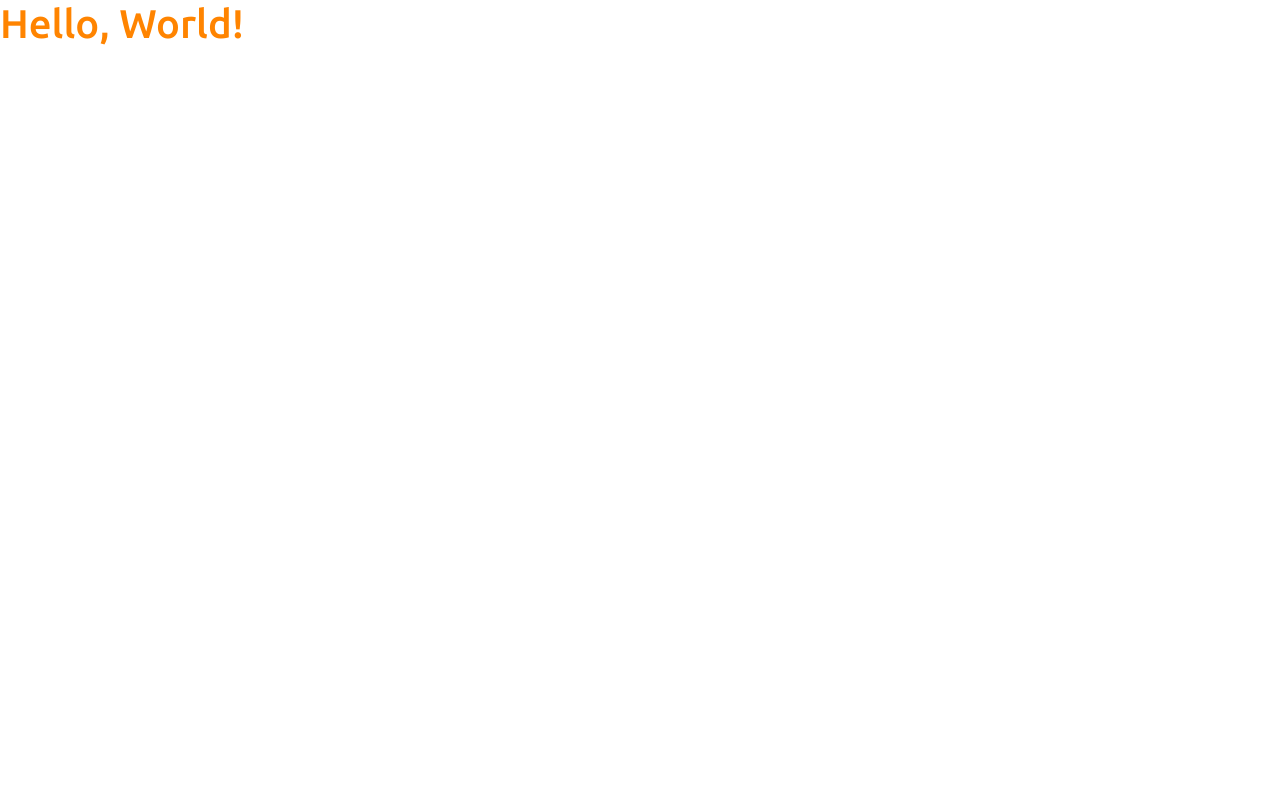
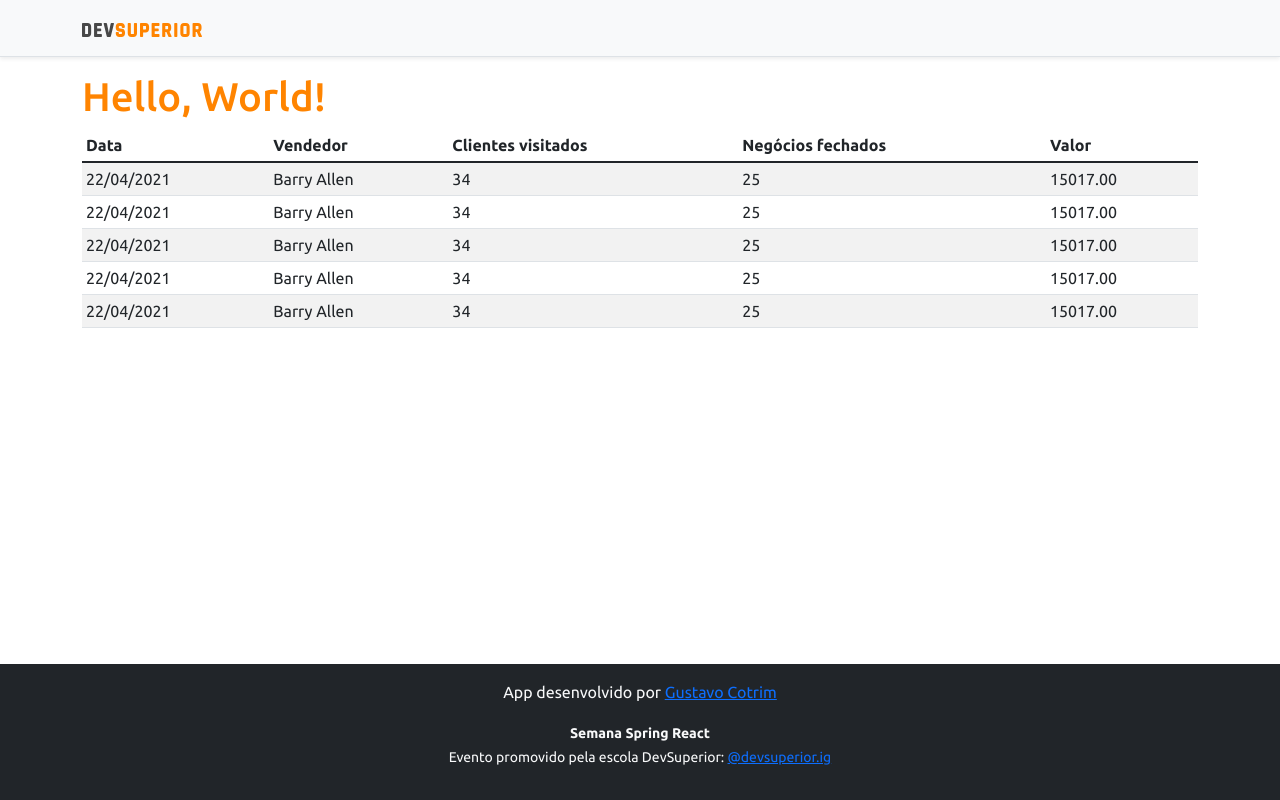
Before and after one commit to gustavocotrim11/projeto-sds, a React (Create React App) app in the folder frontend/: page / in a window 1280 px wide. Built offline with nearby package versions, Linux system fonts and the light colour scheme.

Commit message:
Basic static components

```diff
--- a/frontend/src/App.tsx
+++ b/frontend/src/App.tsx
@@ -1,5 +1,16 @@
+import { DataTable } from "./components/DataTable";
+import { Footer } from "./components/Footer";
+import { Navbar } from "./components/Navbar";
+
 export function App() {
   return (
-    <h1 className="text-primary">Hello, World!</h1>
+    <>
+      <Navbar />
+      <div className="container">
+        <h1 className="text-primary">Hello, World!</h1>
+        <DataTable />
+      </div>
+      <Footer />
+    </>
   );
 }
--- /dev/null
+++ b/frontend/src/components/DataTable/index.tsx
@@ -0,0 +1,54 @@
+export function DataTable() {
+  return (
+    <div className="table-responsive">
+      <table className="table table-striped table-sm">
+        <thead>
+          <tr>
+            <th>Data</th>
+            <th>Vendedor</th>
+            <th>Clientes visitados</th>
+            <th>Negócios fechados</th>
+            <th>Valor</th>
+          </tr>
+        </thead>
+        <tbody>
+          <tr>
+            <td>22/04/2021</td>
+            <td>Barry Allen</td>
+            <td>34</td>
+            <td>25</td>
+            <td>15017.00</td>
+          </tr>
+          <tr>
+            <td>22/04/2021</td>
+            <td>Barry Allen</td>
+            <td>34</td>
+            <td>25</td>
+            <td>15017.00</td>
+          </tr>
+          <tr>
+            <td>22/04/2021</td>
+            <td>Barry Allen</td>
+            <td>34</td>
+            <td>25</td>
+            <td>15017.00</td>
+          </tr>
+          <tr>
+            <td>22/04/2021</td>
+            <td>Barry Allen</td>
+            <td>34</td>
+            <td>25</td>
+            <td>15017.00</td>
+          </tr>
+          <tr>
+            <td>22/04/2021</td>
+            <td>Barry Allen</td>
+            <td>34</td>
+            <td>25</td>
+            <td>15017.00</td>
+          </tr>
+        </tbody>
+      </table>
+    </div>
+  );
+}
--- /dev/null
+++ b/frontend/src/components/Footer/index.tsx
@@ -0,0 +1,32 @@
+export function Footer() {
+  return (
+    <footer className="footer mt-auto py-3 bg-dark">
+      <div className="container">
+        <p className="text-light">
+          App desenvolvido por{" "}
+          <a
+            href="https://github.com/gustavocotrim11"
+            target="_blank"
+            rel="noreferrer"
+          >
+            Gustavo Cotrim
+          </a>
+        </p>
+        <p className="text-light">
+          <small>
+            <strong>Semana Spring React</strong>
+            <br />
+            Evento promovido pela escola DevSuperior:{" "}
+            <a
+              href="https://instagram.com/devsuperior.ig"
+              target="_blank"
+              rel="noreferrer"
+            >
+              @devsuperior.ig
+            </a>
+          </small>
+        </p>
+      </div>
+    </footer>
+  );
+}
--- /dev/null
+++ b/frontend/src/components/Navbar/index.tsx
@@ -0,0 +1,13 @@
+import ImgDsDark from "../../assets/img/ds-dark.svg";
+
+export function Navbar() {
+  return (
+    <div className="d-flex flex-column flex-md-row align-items-center p-3 px-md-4 mb-3 bg-light border-bottom shadow-sm">
+      <div className="container">
+        <nav className="my-2 my-md-0 mr-md-3">
+          <img src={ImgDsDark} alt="DevSuperior" width="120" />
+        </nav>
+      </div>
+    </div>
+  );
+}
```
Also changed, not shown: frontend/src/assets/img/ds-dark.svg (added).
